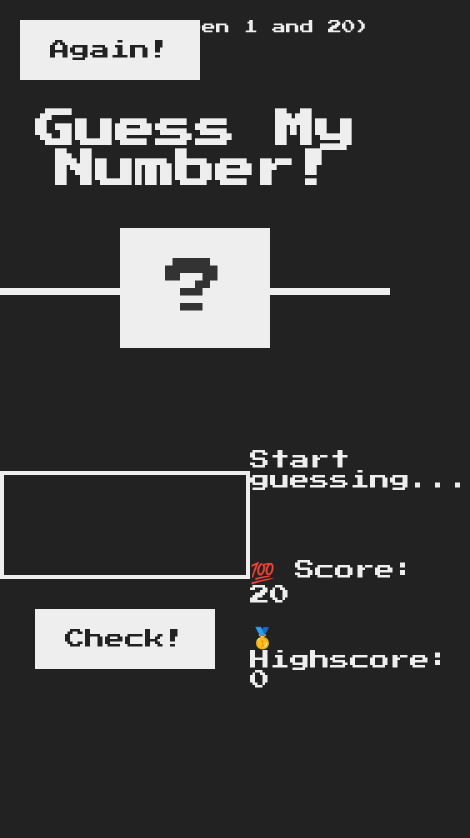
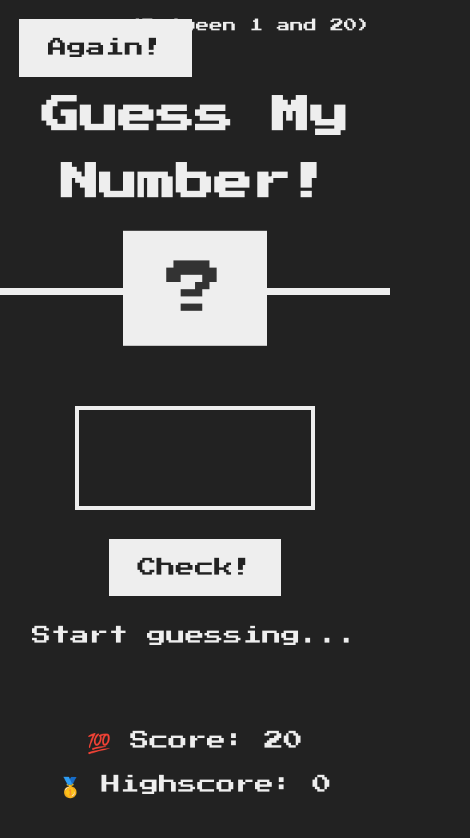
Before and after one commit to saharzakersoltani/Guess-My-Number, a plain HTML site: page index.html in a window 390 px wide. Shown: the whole page, 470 px wide, since content can reach past the window. Drawn offline with Linux system fonts and the light colour scheme.

Commit message:
queries edit 1

```diff
--- a/index.html
+++ b/index.html
@@ -5,6 +5,7 @@
     <meta name="viewport" content="width=device-width, initial-scale=1.0" />
     <meta http-equiv="X-UA-Compatible" content="ie=edge" />
     <link rel="stylesheet" href="style.css" />
+    <link rel="stylesheet" href="queries.css"></link>
     <title>Guess My Number!</title>
   </head>
   <body>
--- /dev/null
+++ b/queries.css
@@ -0,0 +1,17 @@
+/* under 690px */
+@media (max-width: 44em) {
+  html {
+    font-size: 60%;
+  }
+
+  main {
+    flex-direction: column;
+    margin-top: 10rem;
+    height: 50vh;
+    text-align: center;
+  }
+
+  h1 {
+    line-height: 1.75;
+  }
+}
```
